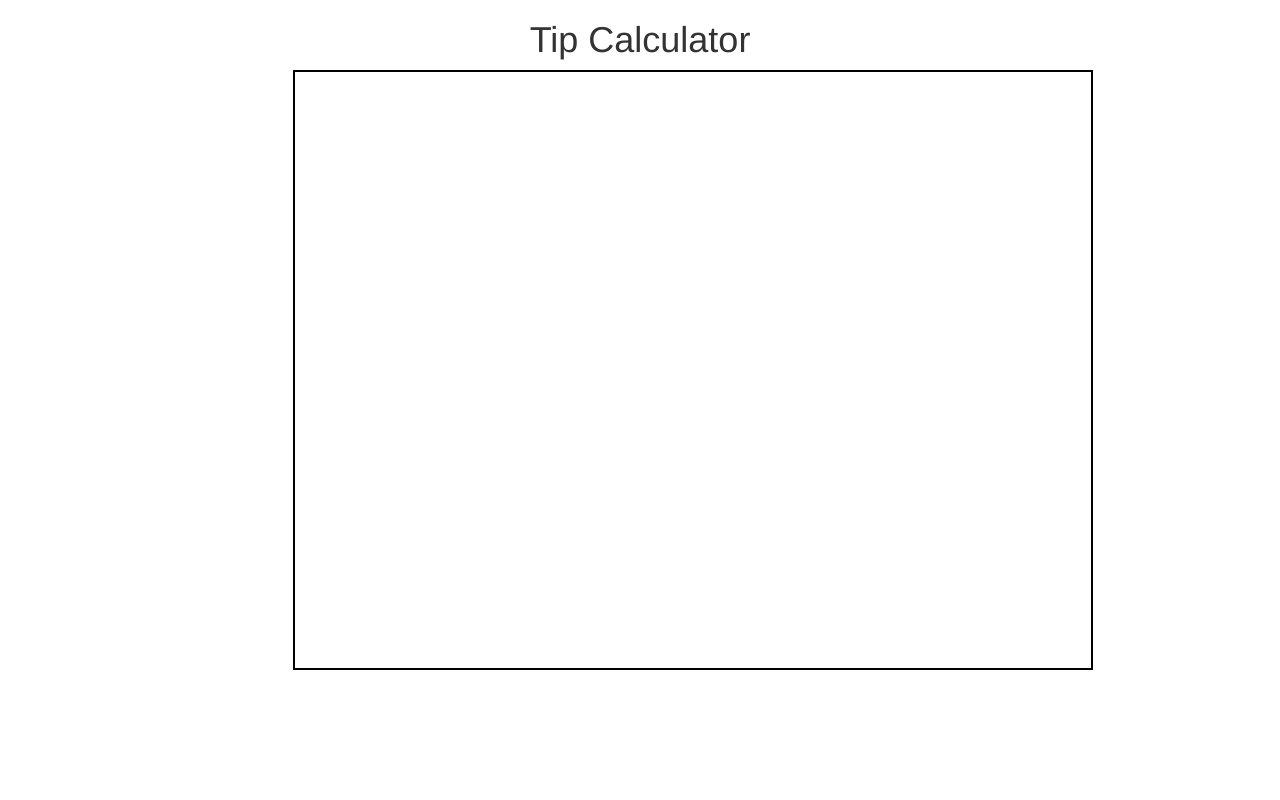
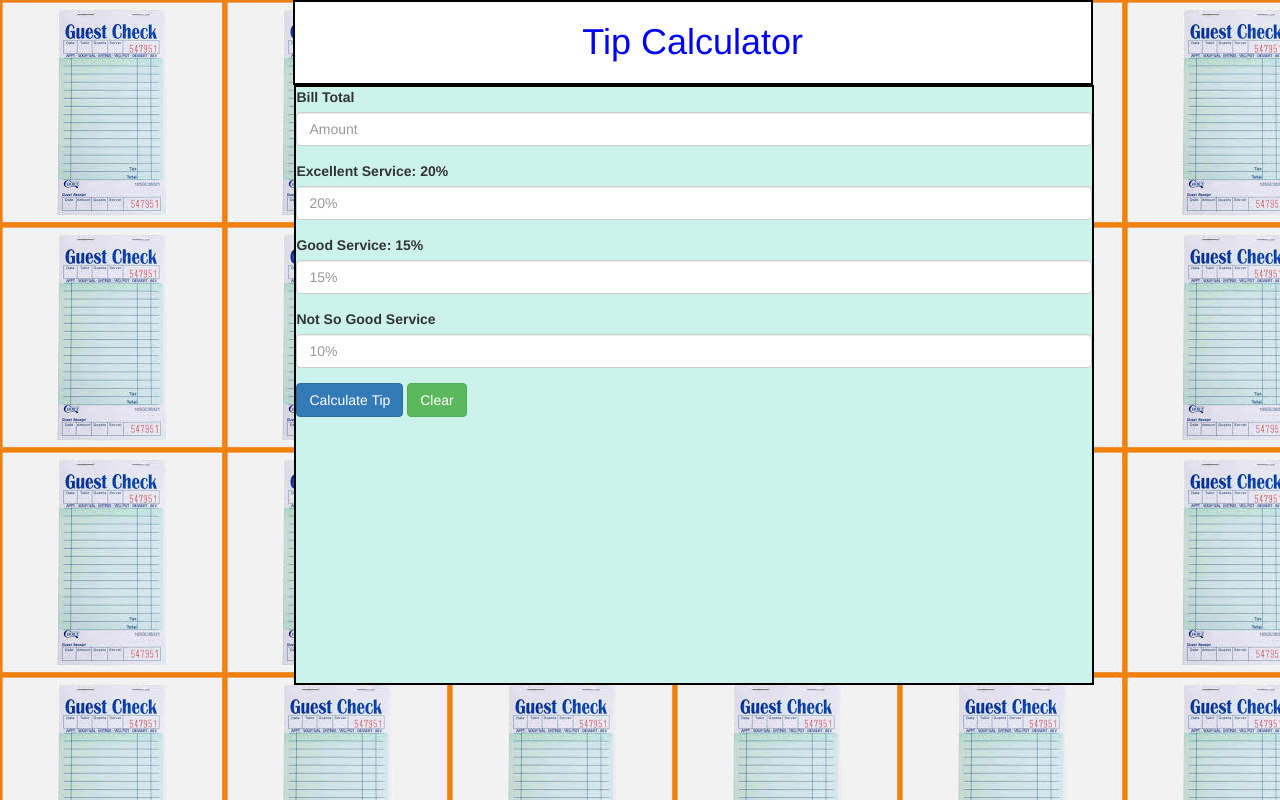
Before and after one commit to rknucks/Tip-Calculator, a plain HTML site: page index.html in a window 1280 px wide. Drawn offline with nearby package versions, Linux system fonts and the light colour scheme.

Commit message:
neeed to get reset working

```diff
--- a/assets/css/style.css
+++ b/assets/css/style.css
@@ -1,9 +1,19 @@
 #title {
+    border: solid black 2px;
+    height: 85px;
+    width: 800px;
+    margin-left: 25%;
     text-align: center;
+    background-color: white;
+    color: blue;
 }
 #pane {
     border: solid black 2px;
     height: 600px;
     width: 800px;
-    margin-left: 25%;
+    margin-left: 23%;
+    background-color: rgb(203, 243, 236);
 }
+body {
+    background-image: url("../images/check.jpg");
+}
--- a/assets/javascript/app.js
+++ b/assets/javascript/app.js
@@ -0,0 +1,20 @@
+$("#calculate-tip-btn").on("click", function(event) {
+    event.preventDefault();
+
+const billTotal = $("#bill-input").val().trim();
+const excellentTip = (20 / 100) * billTotal;
+const goodTip = (15 / 100) * billTotal;
+const badTip = (10 / 100) * billTotal;
+
+$("#excellent").append(excellentTip.toFixed(2));
+$("#good").append(goodTip.toFixed(2));
+$("#bad").append(badTip.toFixed(2));
+});
+
+$("#reset").on("click", function () {
+
+    $("#billInput").empty();
+    $("#excellent-input").empty();
+    $("#good-tip").empty();
+    $("#bad-tip").empty();
+});
--- a/index.html
+++ b/index.html
@@ -3,7 +3,7 @@
 <head>
     <meta charset="UTF-8">
     <meta name="viewport" content="width=device-width, initial-scale=1">
-    <title>Rodnee's Sports Trivia</title>
+    <title>Tip Calculator</title>
     <link rel="stylesheet" type="text/css" href="assets/css/style.css">
 
     <script type="text/javascript" src="https://cdnjs.cloudflare.com/ajax/libs/jquery/3.2.1/jquery.min.js"></script>
@@ -11,24 +11,44 @@
 
     <script src="https://code.jquery.com/jquery.js"></script>
 </head>
-<body style="background-image:url('check.jpg');">
+<body>
 <div id="container">
     <div class="row">
-        <div class="col-sm-12">
+        <div class="col-sm-11">
             <div id="title">
                 <h1 id="main">Tip Calculator</h1>
             </div>
         </div>
     </div>
     <div class="row">
-        <div class="col-sm-11">
-            <div id="pane">
+            <div class="col-md-12">
+                <div id="pane">
 
+                  <!-- Entry Form -->
+                  <form>
+                    <div class="form-group">
+                      <label for="bill-input">Bill Total</label>
+                      <input class="form-control" id="bill-input" placeholder="Amount" type="text">
+                    </div>
+                    <div class="form-group" id="excellent">
+                      <label for="excellent-input">Excellent Service: 20%</label>
+                      <input class="form-control" id="excellent-input" placeholder="20%" type="text">
+                    </div>
+                    <div class="form-group" id="good">
+                      <label for="good-input">Good Service: 15%</label>
+                      <input class="form-control" id="good-input" placeholder="15%" type="text">
+                    </div>
+                    <div class="form-group" id="bad">
+                      <label for="bad-input">Not So Good Service</label>
+                      <input class="form-control" id="bad-input" placeholder="10%" type="text">
+                    </div>
+                    <button class="btn btn-primary" id="calculate-tip-btn">Calculate Tip</button>
+                    <button type="button" class="btn btn-success" id="reset">Clear</button>
+                  </form>
+                </div>
             </div>
-        </div>
+
     </div>
-
-
 
 </div>
 
@@ -40,6 +60,6 @@
 
 
 
-
+<script src="assets/javascript/app.js"></script>
 </body>
 </html>
```
